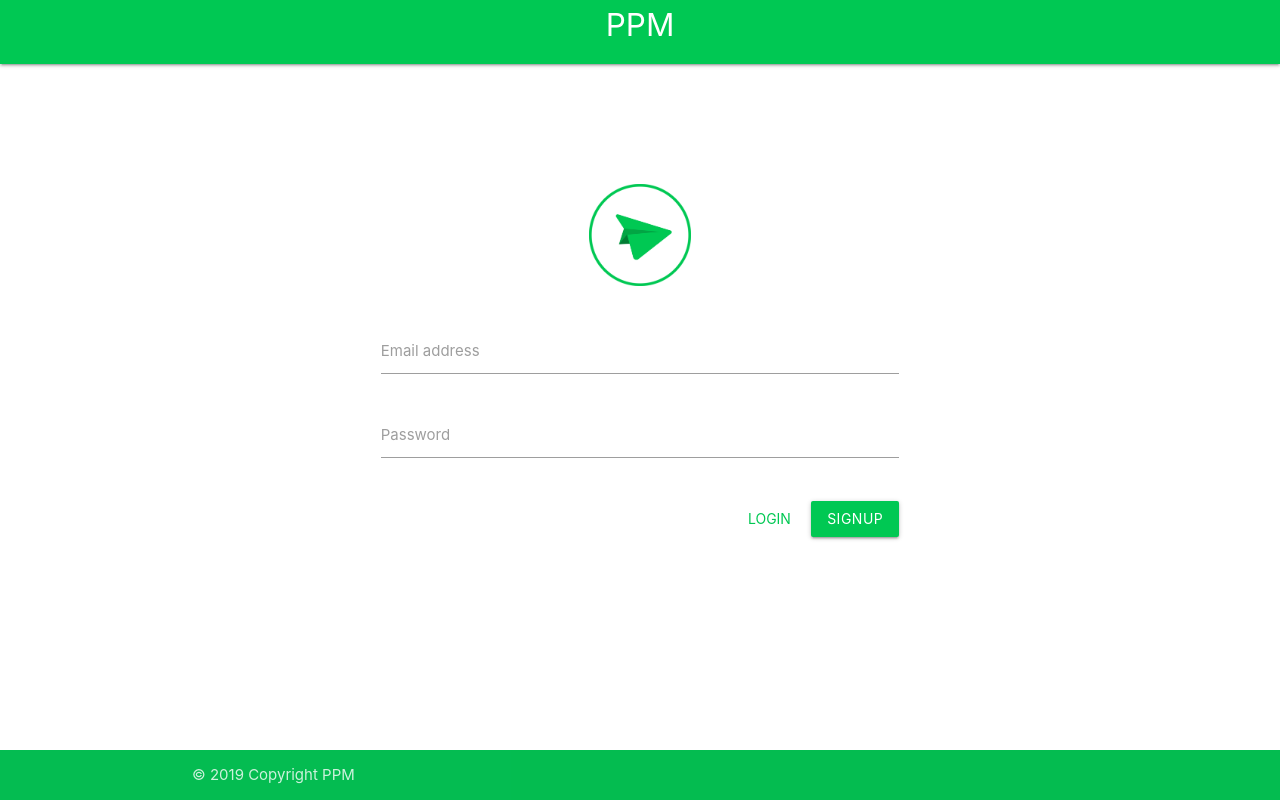
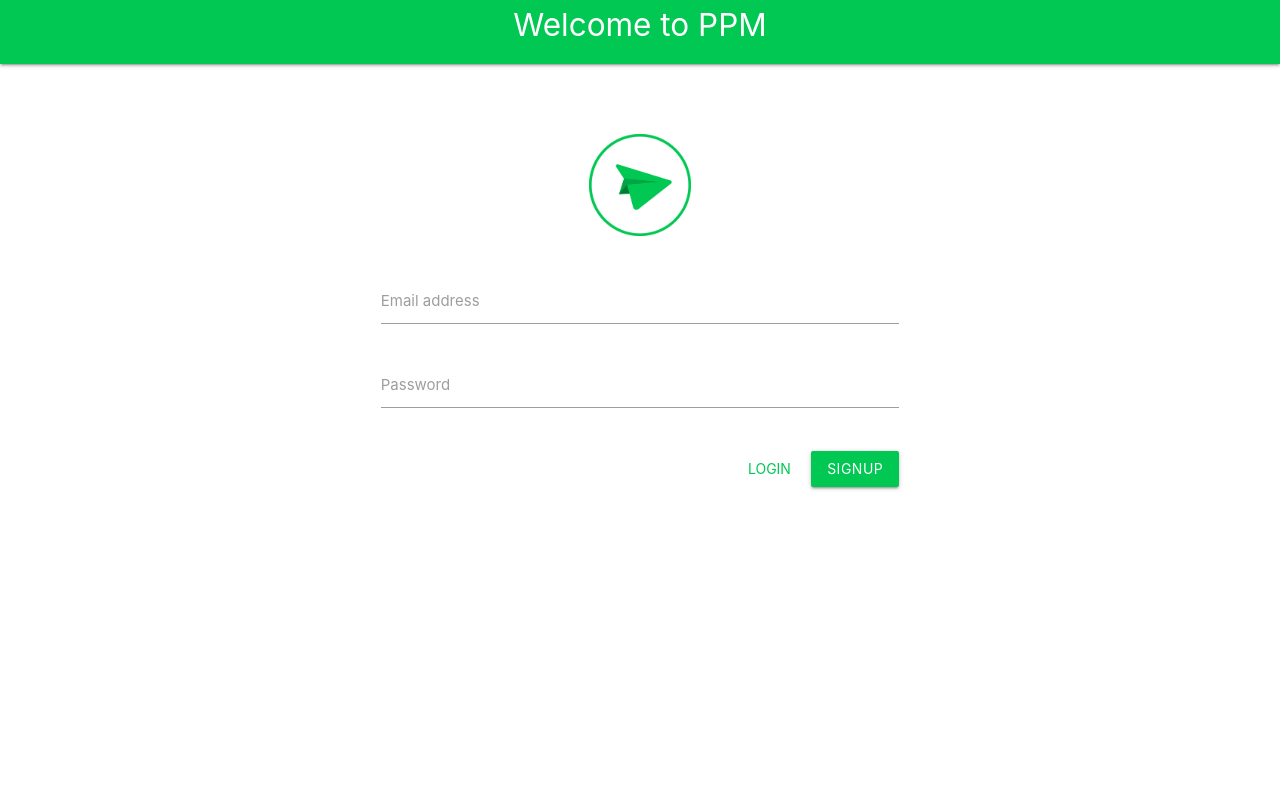
Before and after one commit to gjuoun/PPM, a plain HTML site: page login.html in a window 1280 px wide. Drawn offline with nearby package versions, Linux system fonts and the light colour scheme.

Commit message:
login footer has issue, I hide it

```diff
--- a/css/mystyle.scss
+++ b/css/mystyle.scss
@@ -46,9 +46,10 @@ footer {
   width: 100%;
 }
 
-#loginbody {
+#login-body {
+  min-height: 420px;
   width: 100%;
-  padding-top: 120px;
+  padding-top: 70px;
 }
 
 #chat-container, #login-container, #mainpage-container {
--- a/login.html
+++ b/login.html
@@ -19,12 +19,12 @@
     <header>
         <nav>
             <div class="nav-wrapper  green accent-4 ">
-                <a href="#!" class="brand-logo center">PPM</a>
+                <a href="#!" class="brand-logo center">Welcome to PPM</a>
             </div>
         </nav>
     </header>
 
-    <div class="valign-wrapper" id="loginbody">
+    <div class="valign-wrapper" id="login-body">
         <div class="row">
             <div class="col s12">
                 <form action="./index.html">
@@ -41,7 +41,7 @@
                             </div>
                             <div class="input-field col s12">
                                 <label for="password">Password </label>
-                                <input type="password"  name="password" id="password"/>
+                                <input type="password" name="password" id="password"/>
                             </div>
                         </div>
                     </div>
@@ -56,14 +56,18 @@
         </div>
     </div>
 
-    <footer id="myfooter"
-            class="page-footer green accent-4 " style="padding-top: 0px;">
-        <div class="footer-copyright">
-            <div class="container">
-                © 2019 Copyright PPM
-            </div>
-        </div>
-    </footer>
+    <!--<div class="container">-->
+        <!--<footer id="login-footer"-->
+                <!--class="page-footer green accent-4 " style="padding-top: 0px;">-->
+            <!--<div class="footer-copyright">-->
+                <!--<div class="row">-->
+                    <!--<div class="col s12">-->
+                        <!--© 2019 Copyright PPM-->
+                    <!--</div>-->
+                <!--</div>-->
+            <!--</div>-->
+        <!--</footer>-->
+    <!--</div>-->
 
 </div>
 
```
Also changed, not shown: index.html (+1 -1 lines), css/mystyle.css.
